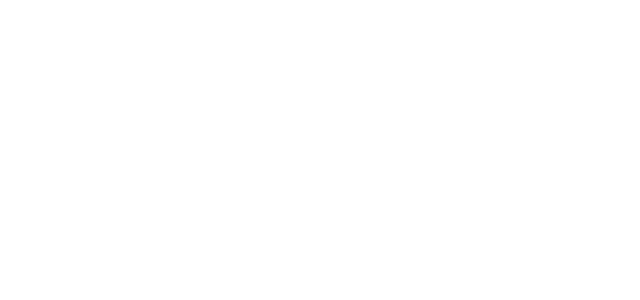
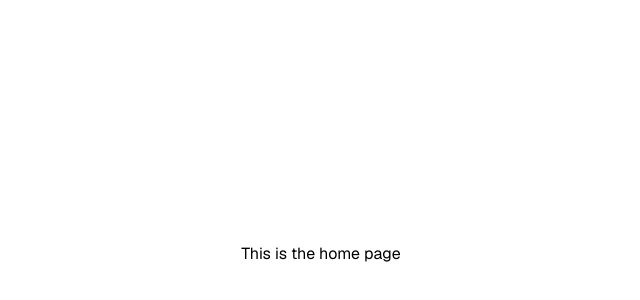
Before and after one commit to Maxwell011/resturant-setup, a Next.js app: page / in a window 1280 px wide. Shown: the part 146-446 px from the top of the page, without its empty margins (319-959 px from the left). Built offline with nearby package versions, Linux system fonts and the light colour scheme.

Commit message:
Add heading to main section in Home component

```diff
--- a/src/app/page.js
+++ b/src/app/page.js
@@ -1,7 +1,9 @@
 export default function Home() {
   return (
     <div className="grid grid-rows-[20px_1fr_20px] items-center justify-items-center min-h-screen p-8 pb-20 gap-16 sm:p-20 font-[family-name:var(--font-geist-sans)]">
-      <main className="flex flex-col gap-[32px] row-start-2 items-center sm:items-start"></main>
+      <main className="flex flex-col gap-[32px] row-start-2 items-center sm:items-start">
+        <h1>This is the home page</h1>
+      </main>
     </div>
   );
 }
```
